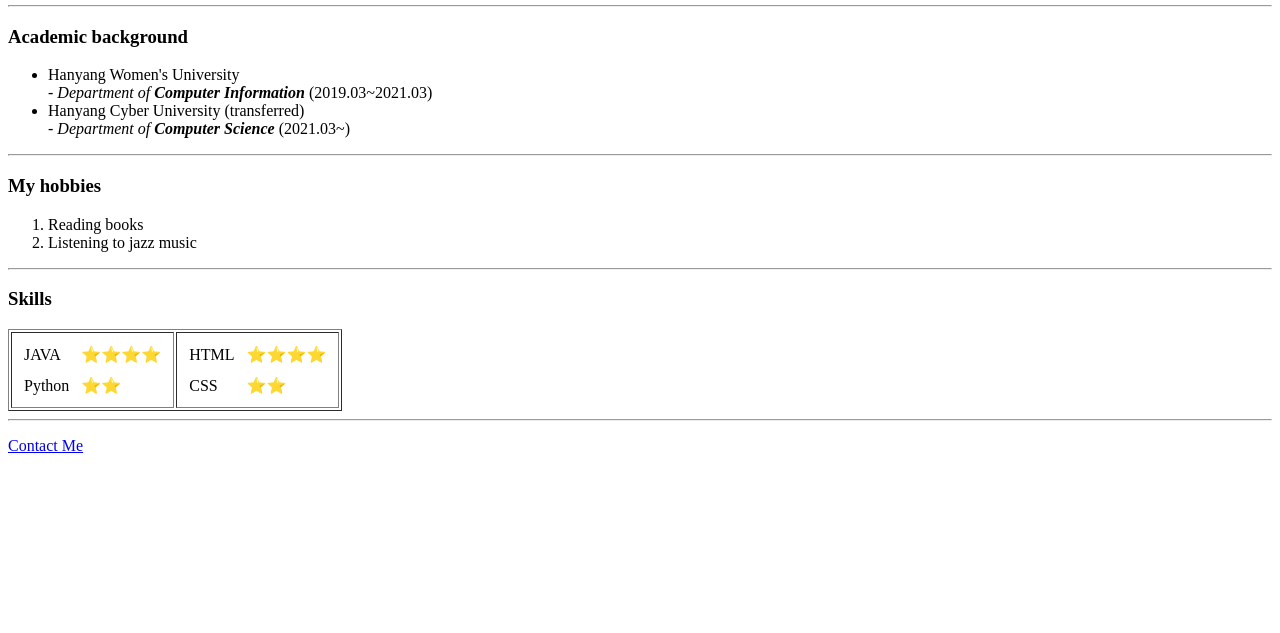
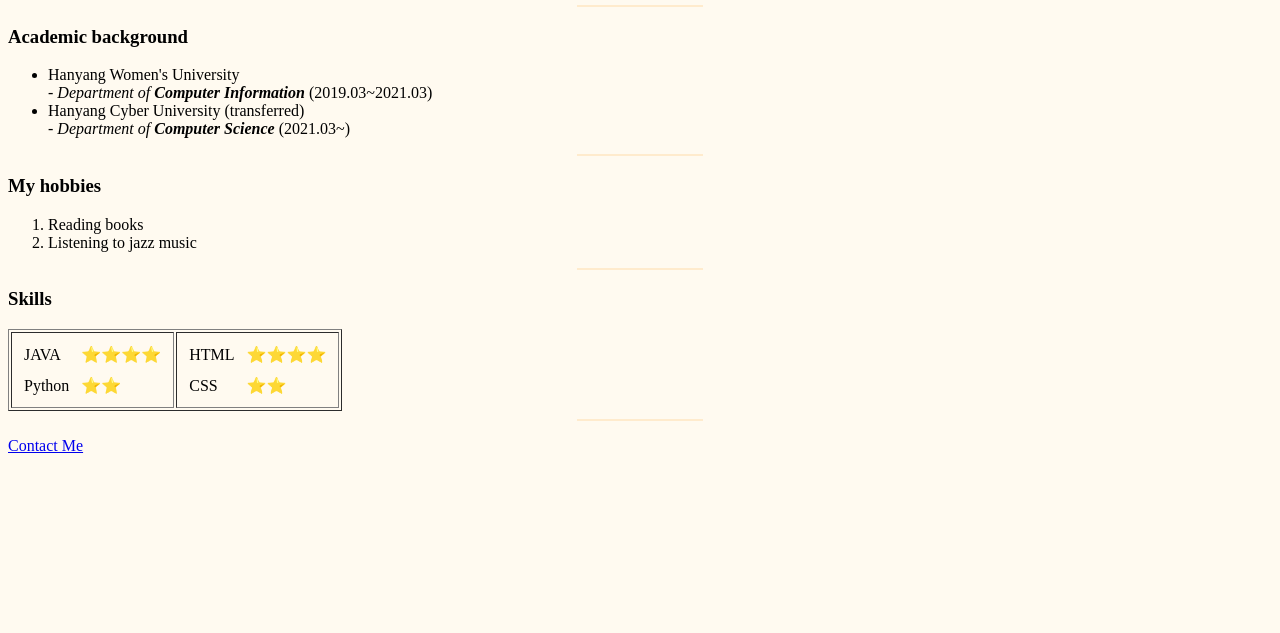
Before and after one commit to Just-TryIt/Udemy_2022-Web-Developmen-Bootcamp, a plain HTML site: page index.html in a window 1280 px wide. Shown: the part 167-800 px from the top of the page. Drawn offline with Linux system fonts and the light colour scheme.

Commit message:
css-backgroudcolor

```diff
--- a/index.html
+++ b/index.html
@@ -4,7 +4,22 @@
 <head>
   <meta charset="utf-8">
   <title>YeaJin Kim's Personal Site </title>
+
+  <style>
+    body {
+      background-color: floralwhite;
+    }
+
+    hr {
+      background-color: blanchedalmond;
+      border-style: inherit;
+      height: 2px;
+      width: 10%;
+
+    }
+  </style>
 </head>
+
 
 <body>
   <table cellspacing="20">
```
Also changed, not shown: contact-me.html (+5 -0 lines).
